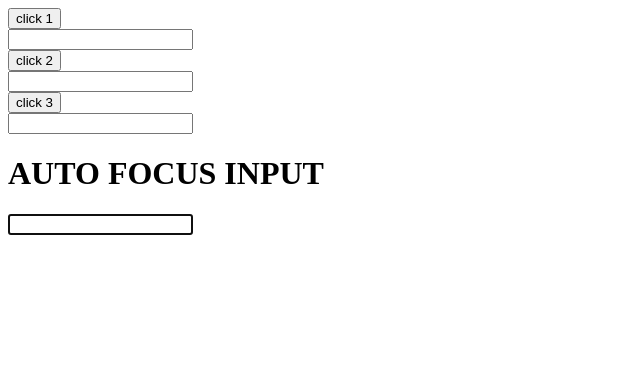
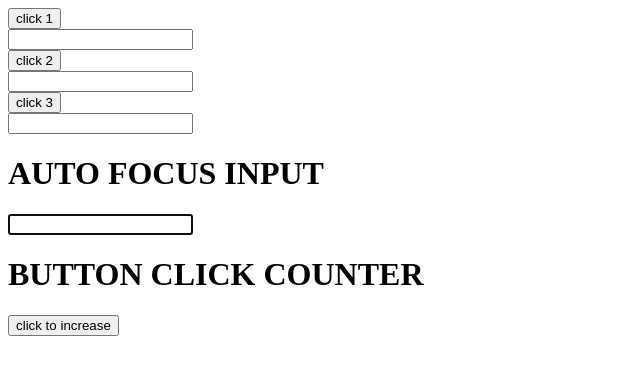
Before and after one commit to mdyasinreza1510/LEARNING_REACT, a React (Vite) app in the folder project1/: page / in a window 1280 px wide. Shown: the top 374 px of the page, without its empty margins (0-640 px from the left). Built offline with nearby package versions, Linux system fonts and the light colour scheme.

Commit message:
practicing useref

```diff
--- a/project1/src/UseRef.jsx
+++ b/project1/src/UseRef.jsx
@@ -77,6 +77,21 @@ useEffect(()=> {
 //     autofocusref.current.focus();
 // }
 
+
+
+//Q2....................... BUTTON CLICK COUNTER............
+
+const countref=useRef(0);
+function inc(){
+    countref.current++;
+    console.log(countref.current);
+}
+
+
+
+
+
+
     return(<>
 <div>
     <button onClick={handlenum}>click 1</button>
@@ -98,6 +113,14 @@ useEffect(()=> {
     <input ref={autofocusref} />
 </div>
 
+{/* .................................... BUTTON CLICK COUNTER........ */}
+<div>
+    <h1> BUTTON CLICK COUNTER</h1>
+    <button onClick={inc}> click to increase</button>
+</div>
+
+
+
     </>);
 
 }
```
